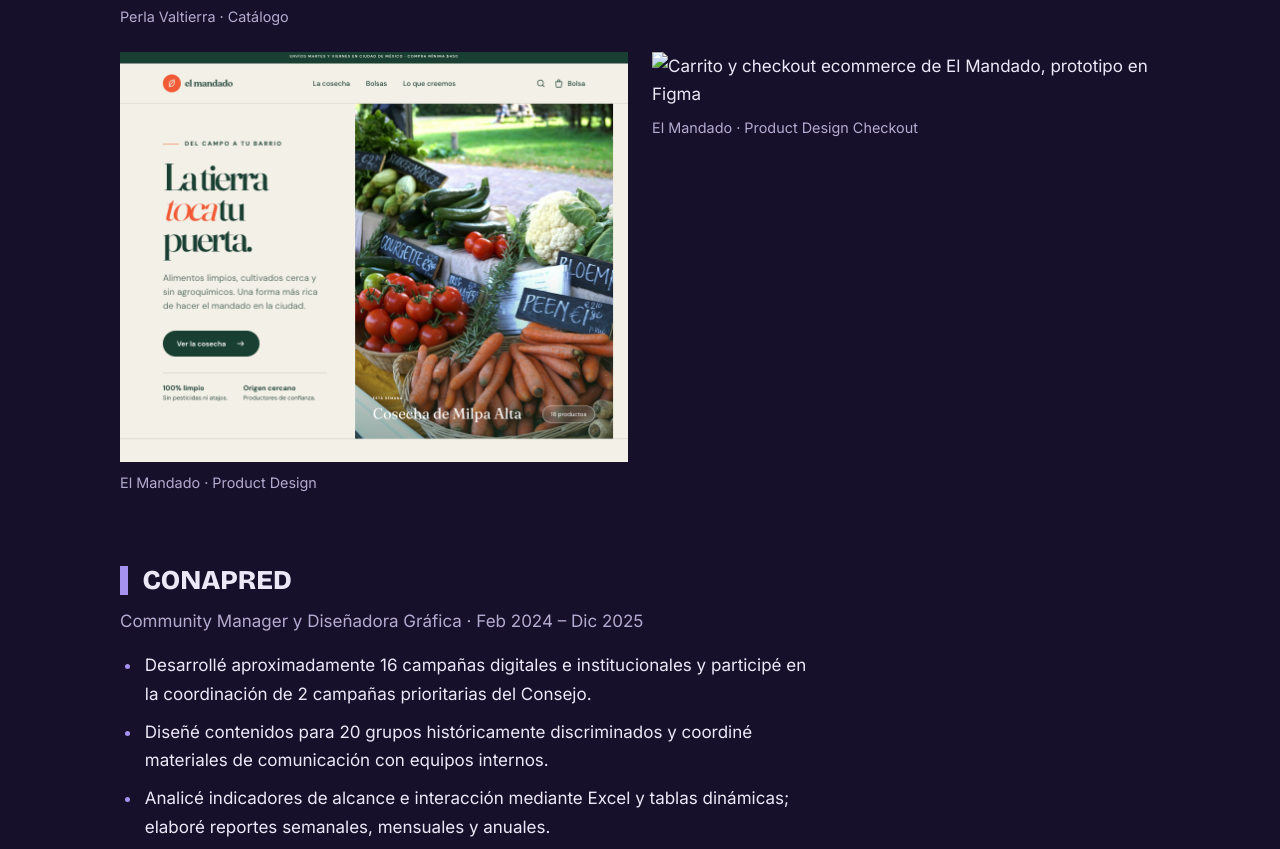
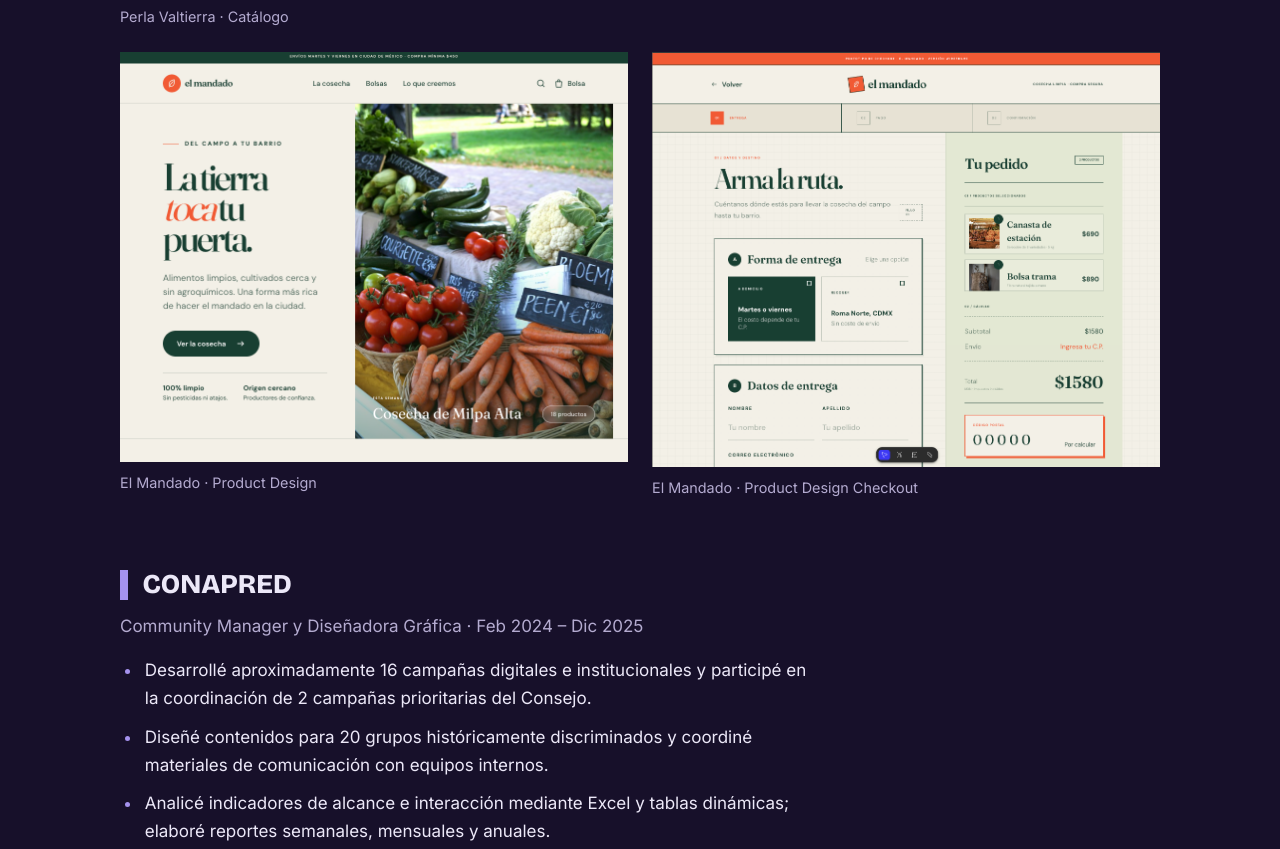
Before and after one commit to marValtierra/PORTFOLIO-2026, a plain HTML site: page index.html in a window 1280 px wide. Shown: the part 5607-6456 px from the top of the page. Drawn offline with nearby package versions, Linux system fonts and the light colour scheme.

Commit message:
Fix image source for El Mandado checkout

```diff
--- a/index.html
+++ b/index.html
@@ -100,7 +100,7 @@
 </div>
 <div aria-label="Galería de proyectos freelance" class="project-gallery"><figure class="gallery-item"><div class="ph"><img alt="Página principal del sitio Perla Valtierra" loading="lazy" src="img/perlav-shop2.png"/></div><figcaption>Perla Valtierra · Sitio web</figcaption></figure><figure class="gallery-item"><div class="ph"><img alt="Página de producto de Perla Valtierra" loading="lazy" src="img/perlav-shop.png"/></div><figcaption>Perla Valtierra · Producto</figcaption></figure><figure class="gallery-item"><div class="ph"><img alt="Catálogo de productos de Perla Valtierra" loading="lazy" src="img/perlav-shop1.png"/></div><figcaption>Perla Valtierra · Catálogo</figcaption></figure><figure class="gallery-item"><div class="ph"><img alt="Página de Hits Futuros" loading="lazy" src="img/hf02.png"/></div><figcaption>Hits Futuros · Diseño web</figcaption></figure>
 <figure class="gallery-item"><div class="ph"><img alt="Inicio ecommerce de El Mandado, prototipo en Figma" loading="lazy" src="img/elmandado01.png"/></div><figcaption>El Mandado · Product Design</figcaption></figure>
-<figure class="gallery-item"><div class="ph"><img alt="Carrito y checkout ecommerce de El Mandado, prototipo en Figma" loading="lazy" src="img/elmandado02.png"/></div><figcaption>El Mandado · Product Design Checkout</figcaption></figure></div>
+<figure class="gallery-item"><div class="ph"><img alt="Carrito y checkout ecommerce de El Mandado, prototipo en Figma" loading="lazy" src="img/el mandado02.png"/></div><figcaption>El Mandado · Product Design Checkout</figcaption></figure></div>
 </article><article class="project">
 <div class="project-text">
 <h3>CONAPRED</h3>
```
